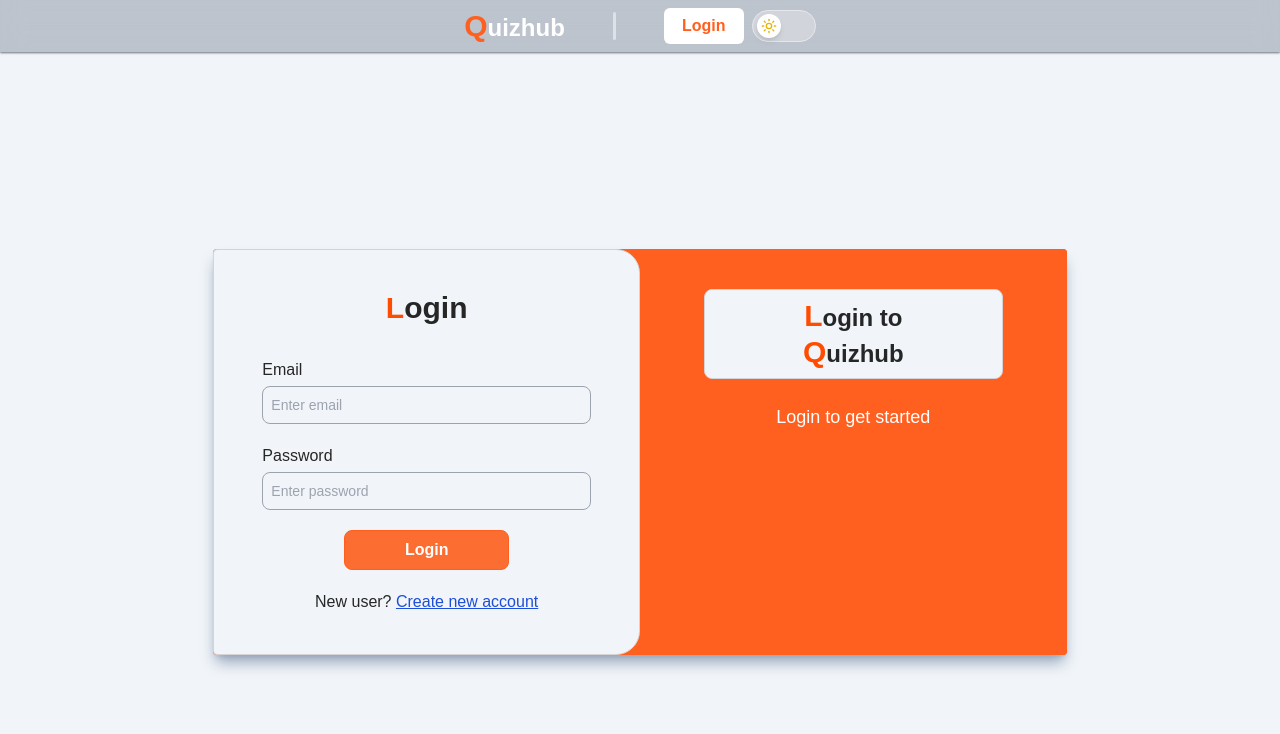
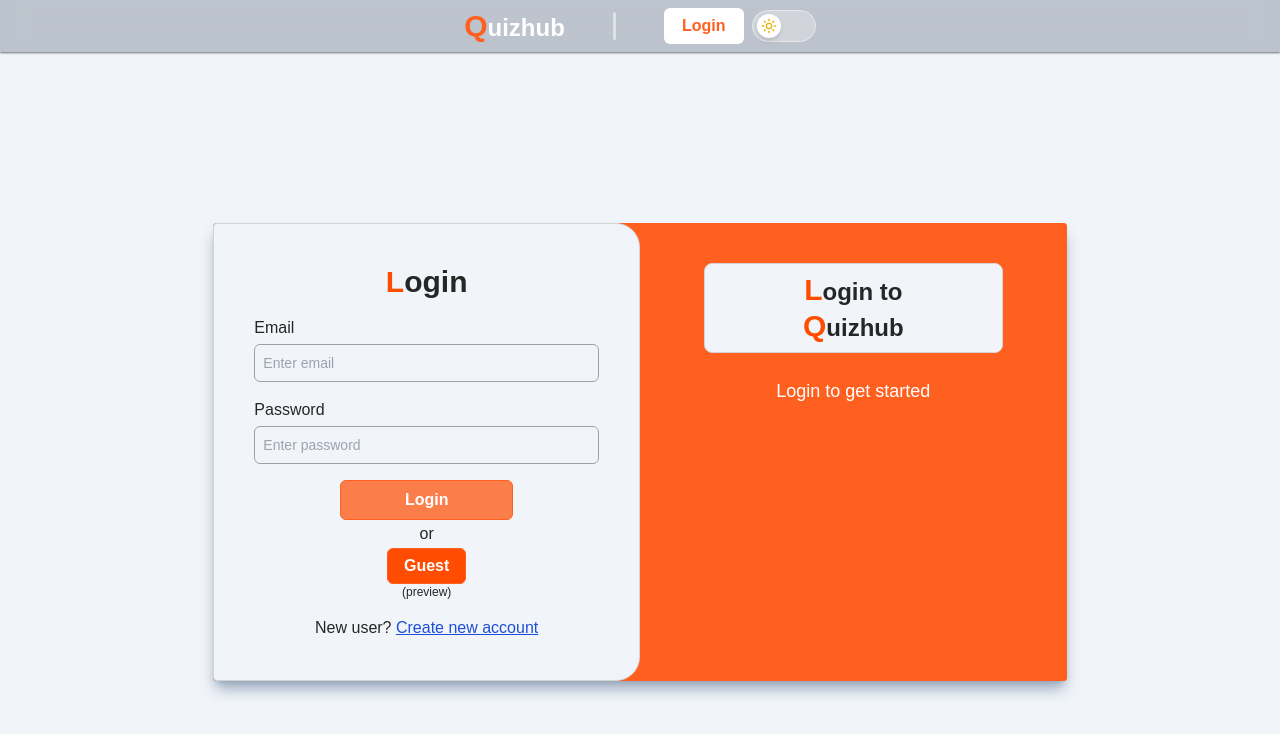
Before and after one commit to Nikhil-0010/Quizhub, a Next.js app: page /login in a window 1280 px wide. Shown: the top 734 px of the page. Built offline with nearby package versions, Linux system fonts and the light colour scheme; no server answers.

Commit message:
added guest login

```diff
--- a/app/login/page.js
+++ b/app/login/page.js
@@ -44,8 +44,32 @@ const Login = () => {
         setLoading(false);
     }
 
-
-
+    const handleGuest = async (e) =>{
+        e.preventDefault();
+        setLoading(true);
+        const res = await signIn("credentials", {
+            email: "guest@gmail.com",
+            password: "guestpassword123",
+            redirect: false,
+        });
+        if (!res.error) {
+            router.replace("/dashboard");
+        }
+        else {
+            toast.error("Error logging as Guest", {
+                position: "top-center",
+                autoClose: 3000,
+                hideProgressBar: false,
+                closeOnClick: true,
+                pauseOnHover: true,
+                draggable: true,
+                progress: undefined,
+                theme: "colored",
+                transition: Bounce,
+            });
+        }
+        setLoading(false);
+    }
 
     // console.log(e);
     // let u = await fetchUser(form.email);
@@ -105,19 +129,23 @@ return (
         />
         <div className='flex justify-center items-center h-full min-h-screen bg-slate-100 dark:bg-[var(--bg-dark)] text-neutral-800 dark:text-[#e3e3e3]'>
             <div className='lg:w-2/3 2xl:max-w-[60%] min-w-[50%] flex my-[4%] flex-col-reverse lg:flex-row bg-[#FF5F1F] shadow-lg dark:shadow-neutral-900 shadow-slate-400  rounded '>
-                <div className="lg:w-1/2 border border-neutral-300 dark:border-neutral-600 w-full bg-slate-100 dark:bg-neutral-900 rounded flex flex-col items-center rounded-tl-3xl lg:rounded-tl rounded-tr-3xl lg:rounded-br-3xl gap-8 p-8 sm:p-10 sm:px-12">
+                <div className="lg:w-1/2 border border-neutral-300 dark:border-neutral-600 w-full bg-slate-100 dark:bg-neutral-900 rounded flex flex-col items-center rounded-tl-3xl lg:rounded-tl rounded-tr-3xl lg:rounded-br-3xl gap-4 p-8 lg:p-10 md:px-12">
                     <h2 className='text-3xl font-bold'><span className='text-[#FF4c00]'>L</span>ogin</h2>
-                    <form onSubmit={handleSubmit} className='flex flex-col gap-5 w-full'>
+                    <form onSubmit={handleSubmit} className='flex flex-col gap-4 w-full'>
                         <div>
                             <label htmlFor="email" className='block mb-1' >Email</label>
-                            <input onChange={handleChange} id='email' type="email" name='email' value={form.email ? form.email : ""} className='rounded-lg w-full bg-transparent text-sm border-[1.4px]  focus:border-orange-400 outline-none border-gray-400 p-2' placeholder='Enter email' />
+                            <input onChange={handleChange} id='email' type="email" name='email' value={form.email ? form.email : ""} className='rounded-md w-full bg-transparent text-sm border-[1.4px]  focus:border-orange-400 outline-none border-gray-400 p-2' placeholder='Enter email' />
                         </div>
                         <div>
                             <label htmlFor="password" className='block mb-1' >Password</label>
-                            <input onChange={handleChange} id='password' type="password" name="password" value={form.password ? form.password : ""} className='rounded-lg w-full bg-transparent text-sm border-[1.4px]  focus:border-orange-400 outline-none border-gray-400 p-2' placeholder='Enter password' />
+                            <input onChange={handleChange} id='password' type="password" name="password" value={form.password ? form.password : ""} className='rounded-md w-full bg-transparent text-sm border-[1.4px]  focus:border-orange-400 outline-none border-gray-400 p-2' placeholder='Enter password' />
                         </div>
-                        <div className='self-center w-1/2'>
-                            <button className='bg-[#FF4c00] hover:bg-[#e64400] w-full h-10 rounded-lg text-white font-bold border-[1.4px] border-[#FF5F1F] disabled:bg-opacity-80 disabled:cursor-not-allowed' disabled={loading || !form.email || !form.password }>{loading ? "Loading..." : "Login"}</button>
+                        <div className='self-center w-1/2 flex flex-col gap-[2px] items-center'>
+                            <button className='bg-[#FF4c00] hover:bg-[#e64400] w-full h-10 rounded-md text-white font-bold border-[1.4px] border-[#FF5F1F] disabled:bg-opacity-70  disabled:cursor-not-allowed' disabled={loading || !form.email || !form.password }>{loading ? "Loading..." : "Login"}</button>or
+                            <div className=''>
+                            <button onClick={(e)=>{handleGuest(e)}} className='bg-[#FF4c00] hover:bg-[#e64400] w-fit h-9 px-4 rounded-md text-white font-bold border-[1.4px] border-[#FF5F1F] disabled:bg-opacity-80 disabled:cursor-not-allowed' >Guest</button>
+                            <span className='text-xs  block text-center '>(preview)</span>
+                            </div>
                         </div>
                         <div className='text-center'>New user? <Link href={"/signup"}><span className='underline text-blue-700 dark:text-blue-500'>Create new account</span></Link></div>
                     </form>
--- a/app/signup/regindi/page.js
+++ b/app/signup/regindi/page.js
@@ -134,7 +134,18 @@ const Regindi = () => {
           </form>
           <div className='hidden md:w-1/2 md:flex items-start text-white justify-center pt-12  pr-5 lg:pr-16
           '>
-            <div className='bg-[#FF5F1F] w-full min-h-[40%] rounded-lg'>sdasad</div>
+            <div className='bg-[#FF5F1F] intro w-full min-h-[40%] rounded-lg'>
+              <div className='p-6'>
+                <h2 className='text-2xl font-bold mb-4'>Welcome to QuizHub!</h2>
+                <p className='text-sm'>
+                  Join our community and unlock access to exciting quizzes, challenges, and learning opportunities.
+                  Signing up as an individual allows you to track your progress, compete with others, and enhance your knowledge.
+                </p>
+                <p className='text-sm mt-2'>
+                  Fill out the form to get started and become a part of our growing community today!
+                </p>
+              </div>
+            </div>
           </div>
         </div>
       </div>
--- a/app/signup/regorg/page.js
+++ b/app/signup/regorg/page.js
@@ -17,6 +17,7 @@ const Regorg = () => {
     const [form, setForm] = useState({});
     const [isReg, setIsReg] = useState(false);
     const [isSubmitting, setIsSubmitting] = useState(false);
+    const [orgSelected, setOrgSelected] = useState(false);
 
     const validateForm = () => {
         const newErrors = {};
@@ -227,12 +228,25 @@ const Regorg = () => {
         // console.log(orgChoice, res);
         if (res.status == true) {
             setOrgtype(orgChoice);
+            setOrgSelected(true);
         }
         else if (res.status == false) {
             setErrors((prev) => ({ ...prev, orgName: res.message }));
         }
         else {
             setErrors((prev) => ({ ...prev, orgName: res.error }));
+        }
+    }
+
+    const handleBack = ()=>{
+        if(orgSelected){
+            setOrgtype("");
+            setErrors("");
+            setIsReg(false);
+            setOrgSelected(false);
+        }
+        else{
+            router.push("/signup");
         }
     }
 
@@ -246,7 +260,7 @@ const Regorg = () => {
                             <h1 className="text-3xl font-bold"><span className='text-[#FF4c00]'>S</span>ign Up</h1>
                             <p>in / as <span className='text-[#FF4c00] font-bold'>Organization</span></p>
                         </div>
-                        <button onClick={() => { setOrgtype(""); setErrors(""); setIsReg(false); }} className='bg-[#FF4c00] hover:bg-[#e64400] text-white rounded-md w-25 h-9 px-2 hover:bg-opacity-90'>Go back</button>
+                        <button onClick={() => handleBack()} className='bg-[#FF4c00] hover:bg-[#e64400] text-white rounded-md w-25 h-9 px-2 hover:bg-opacity-90'>Go back</button>
                     </div>
                     <hr className='dark:border-neutral-600' />
                 </div>
```
